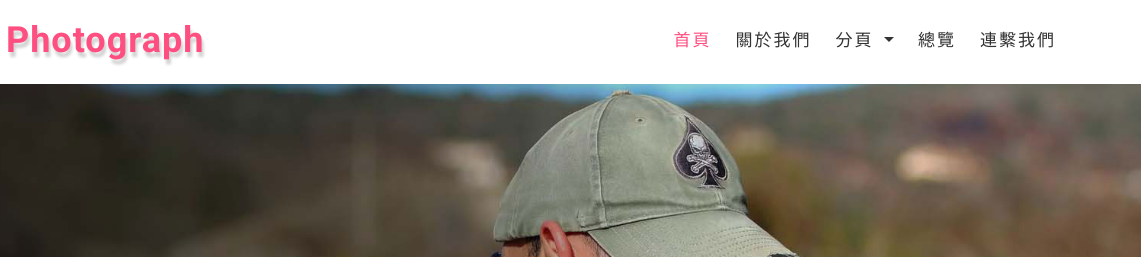
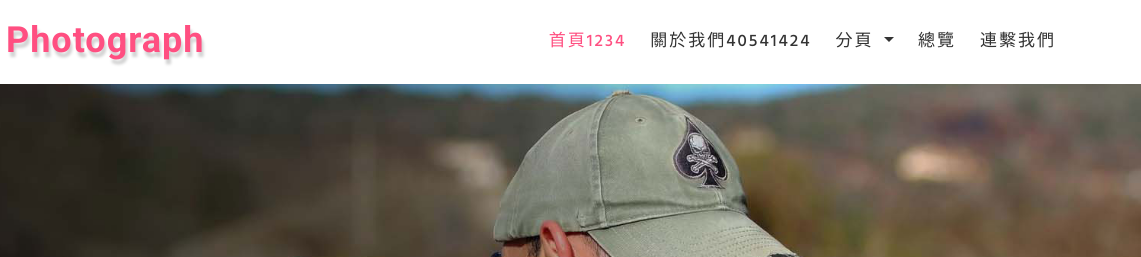
Before and after one commit to 40541424/20181120, a plain HTML site: page index.html in a window 1280 px wide. Shown: the top 257 px of the page, 139-1280 px from the left. Drawn offline with Linux system fonts and the light colour scheme.

Commit message:
修改關於我們

```diff
--- a/index.html
+++ b/index.html
@@ -70,12 +70,12 @@ License URL: http://creativecommons.org/licenses/by/3.0/
 					<div class="collapse navbar-collapse text-center" id="navbarSupportedContent">
 						<ul class="navbar-nav ml-lg-auto">
 							<li class="nav-item active mt-lg-0 mt-3">
-								<a class="nav-link" href="index.html">首頁
+								<a class="nav-link" href="index.html">首頁1234
 									<span class="sr-only">(current)</span>
 								</a>
 							</li>
 							<li class="nav-item mx-lg-4 my-lg-0 my-3">
-								<a class="nav-link scroll" href="#about">關於我們</a>
+								<a class="nav-link scroll" href="#about">關於我們40541424</a>
 							</li>
 							<li class="nav-item dropdown">
 								<a class="nav-link dropdown-toggle" href="#" id="navbarDropdown" role="button" data-toggle="dropdown"
```
